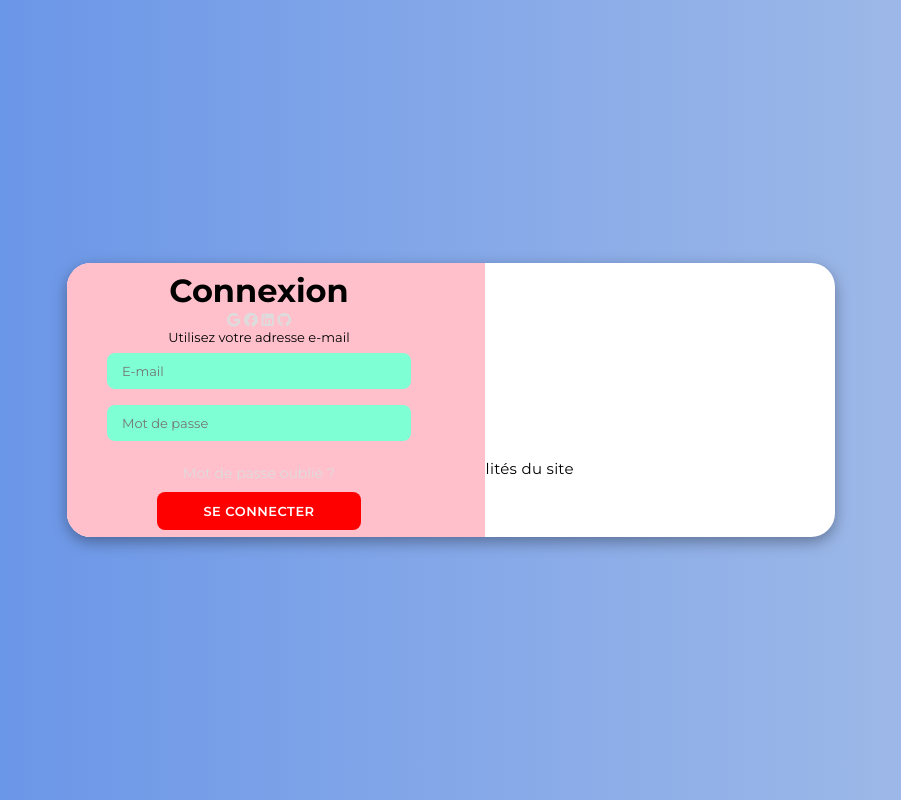
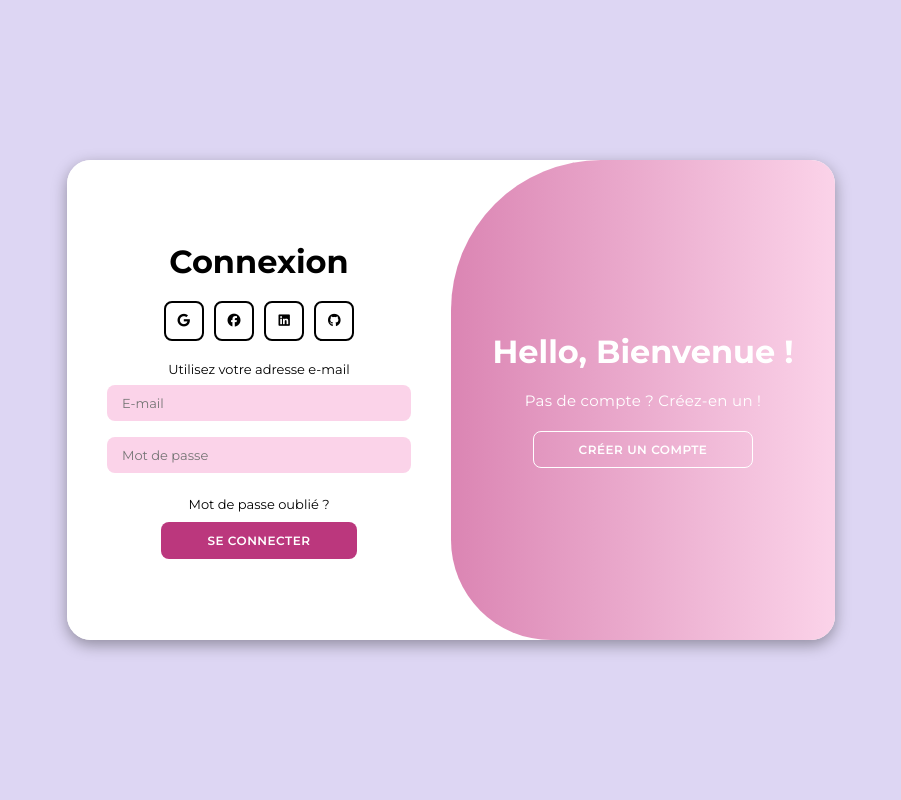
Before and after one commit to Seliane-Bade/Site-Connexion, a plain HTML site: page index.html in a window 1280 px wide. Shown: the whole page, without its empty margins (189-1090 px from the left). Drawn offline with Linux system fonts and the light colour scheme.

Commit message:
fin du projet

```diff
--- a/index.html
+++ b/index.html
@@ -32,7 +32,7 @@
                     </a>
                 </div>
 
-                <span>ou utilisez votre adresse e-mail pour vous connecter</span>
+                <span>Ou utilisez votre adresse mail</span>
                 <input type="text" placeholder="Nom">
                 <input type="email" placeholder="E-mail">
                 <input type="password" placeholder="Mot de passe">
@@ -69,16 +69,16 @@
             </form>
         </div>
         <div class="toggle-container">
-            <div class="toogle">
-                <div class="toogle-panel toogle-left">
+            <div class="toggle">
+                <div class="toggle-panel toggle-left">
                     <h1>Heureux de vous revoir</h1>
-                    <p>Entrez votre mot de passe</p>
+                    <p>Connectez vous !</p>
                     <button class="hidden" id="login">Connexion</button>
                 </div>
-                <div class="toogle-panel toogle-rigth">
+                <div class="toggle-panel toggle-right">
                     <h1>Hello, Bienvenue !</h1>
-                    <p>Créez votre compte afin d'uiliser toutes les fonctionnalités du site</p>
-                    <button class="hidden" id="register">Connexion</button>
+                    <p>Pas de compte ? Créez-en un !</p>
+                    <button class="hidden" id="register">Créer un compte</button>
                 </div>
             </div>
         </div>
--- a/script.js
+++ b/script.js
@@ -0,0 +1,13 @@
+
+const container = document.getElementById('container');
+const registerBtn = document.getElementById('register');
+const loginBtn = document.getElementById('login');
+
+registerBtn.addEventListener('click',() => {
+    container.classList.add('active');
+})
+
+
+loginBtn.addEventListener('click',() => {
+    container.classList.remove('active');
+})
--- a/style.css
+++ b/style.css
@@ -8,8 +8,7 @@
 }
 
 body{
-    background-color: #a7bfe8;
-    background: linear-gradient(to right, #6190e8, #a7bfe8);
+    background-color: #ddd6f3;
     display: flex;
     align-items: center;
     justify-content: center;
@@ -25,7 +24,7 @@ body{
     overflow: hidden;
     width: 768px;
     max-width: 100%;
-    min-width: 480px;
+    min-height: 480px;
 }
 
 .container p{
@@ -40,16 +39,16 @@ body{
 }
 
 .container a{
-    color: gainsboro;
-    font-size: 14px;
+    color: black;
+    font-size: 13px;
     text-decoration: none;
     margin: 15px 0 10px;
 }
 
 .container button{
-    background-color: red;
+    background-color: #bb377d;
     color: white;
-    font-size: 13px;
+    font-size: 12px;
     padding: 10px 45px;
     border: 1px solid transparent;
     border-radius: 8px;
@@ -65,7 +64,7 @@ body{
 }
 
 .container form{
-    background-color: pink;
+    background-color: white;
     display: flex;
     align-items: center;
     justify-content: center;
@@ -75,7 +74,7 @@ body{
 }
 
 .container input{
-    background-color: aquamarine;
+    background-color: #fbd3e9;
     border: none;
     margin: 8px 0;
     padding: 10px 15px;
@@ -92,8 +91,120 @@ body{
     transform: all 0.6s ease-in-out;
 }
 
+
 .sign-in{
     left: 0;
     width: 50%;
     z-index: 2;
 }
+
+.container.active .sign-in{
+    transform: translateX(100%);
+}
+
+
+.sign-up{
+    left: 0;
+    width: 50%;
+    opacity: 0;
+    z-index: 1;
+}
+
+.container.active .sign-up{
+    transform: translateX(100%);
+    opacity: 1;
+    z-index: 5;
+    animation: move 0.6s;
+}
+
+@keyframes move {
+    0%, 49.99%{
+        opacity: 0;
+        z-index: 1;
+    }50%, 100%{
+        opacity: 1;
+        z-index: 5;
+    }
+}
+
+.social-icons{
+    margin: 20px 0;
+}
+
+
+.social-icons a{
+    border: 2px solid black;
+    border-radius: 20%;
+    display: inline-flex;
+    justify-content: center;
+    align-items: center;
+    margin: 0 3px;
+    width: 40px;
+    height: 40px;
+}
+
+
+.toggle-container{
+    position: absolute;
+    top: 0;
+    left: 50%;
+    width: 50%;
+    height: 100%;
+    overflow: hidden;
+    transition: all 0.6s ease-in-out;
+    border-radius: 150px 0 0 100px;
+    z-index: 1000;
+}
+
+.container.active .toggle-container{
+    transform: translateX(-100%);
+    border-radius: 0 150px 100px 0;
+}
+
+.toggle{
+    height: 100%;
+    background: linear-gradient(to left, #fbd3e9, #bb377d);
+    color: white;
+    position: relative;
+    left: -100%;
+    height: 100%;
+    width: 200%;
+    transform: translateX(0);
+    transition: all 0.6s ease-in-out;
+}
+
+.container.active .toggle{
+    transform: translateX(50%);
+}
+
+.toggle-panel{
+    position: absolute;
+    width: 50%;
+    height: 100%;
+    display: flex;
+    align-items: center;
+    justify-content: center;
+    flex-direction: column;
+    padding: 0 30px;
+    text-align: center;
+    top: 0;
+    transform: translateX(0);
+    transition: all 0.6s ease-in-out;
+}
+
+.toggle-left{
+    transform: translateX(-200%);
+}
+
+.container.active .toggle-left{
+    transform: translateX(0);
+}
+
+.toggle-right{
+    right: 0;
+    transform: translateX(0);
+}
+
+.container.active .toggle-right{
+    transform: translateX(200%);
+}
```
